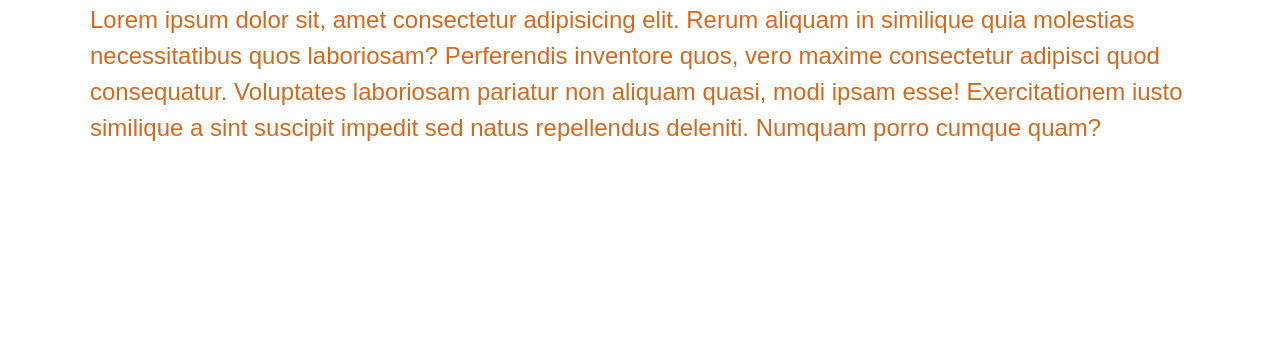
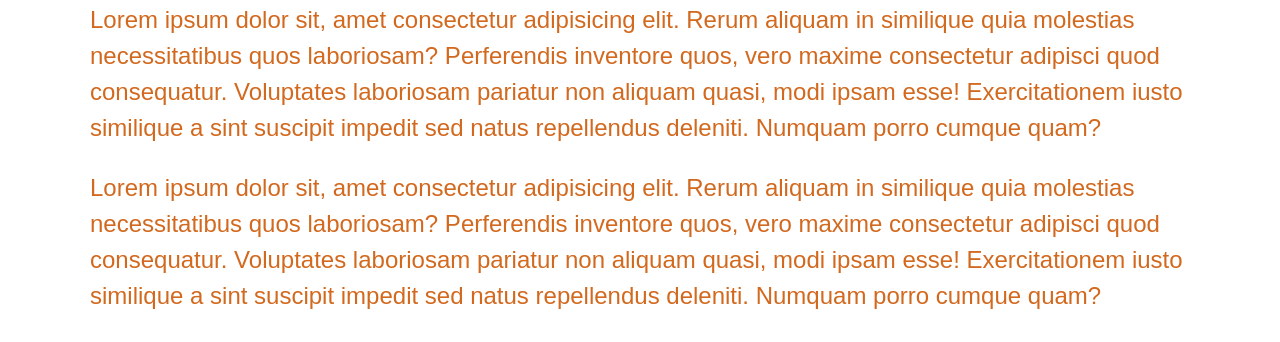
Before and after one commit to abdulatifkhan/test-git-github, a plain HTML site: page index.html in a window 1280 px wide. Shown: the part 458-800 px from the top of the page. Drawn offline with Linux system fonts and the light colour scheme.

Commit message:
Add another content

```diff
--- a/index.html
+++ b/index.html
@@ -19,6 +19,11 @@
       molestias necessitatibus quos laboriosam? Perferendis inventore quos, vero maxime consectetur adipisci quod
       consequatur. Voluptates laboriosam pariatur non aliquam quasi, modi ipsam esse! Exercitationem iusto similique a
       sint suscipit impedit sed natus repellendus deleniti. Numquam porro cumque quam?</p>
+
+    <p class="site-text">Lorem ipsum dolor sit, amet consectetur adipisicing elit. Rerum aliquam in similique quia
+      molestias necessitatibus quos laboriosam? Perferendis inventore quos, vero maxime consectetur adipisci quod
+      consequatur. Voluptates laboriosam pariatur non aliquam quasi, modi ipsam esse! Exercitationem iusto similique a
+      sint suscipit impedit sed natus repellendus deleniti. Numquam porro cumque quam?</p>
   </div>
 </body>
 
```
